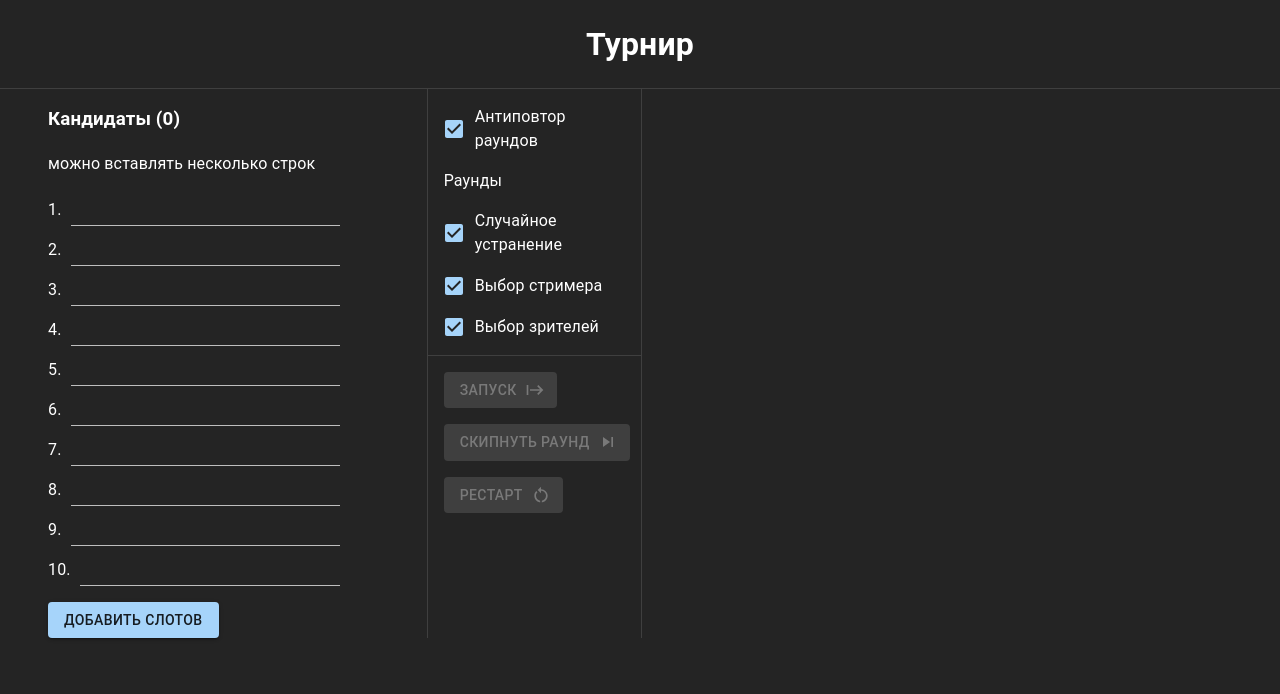
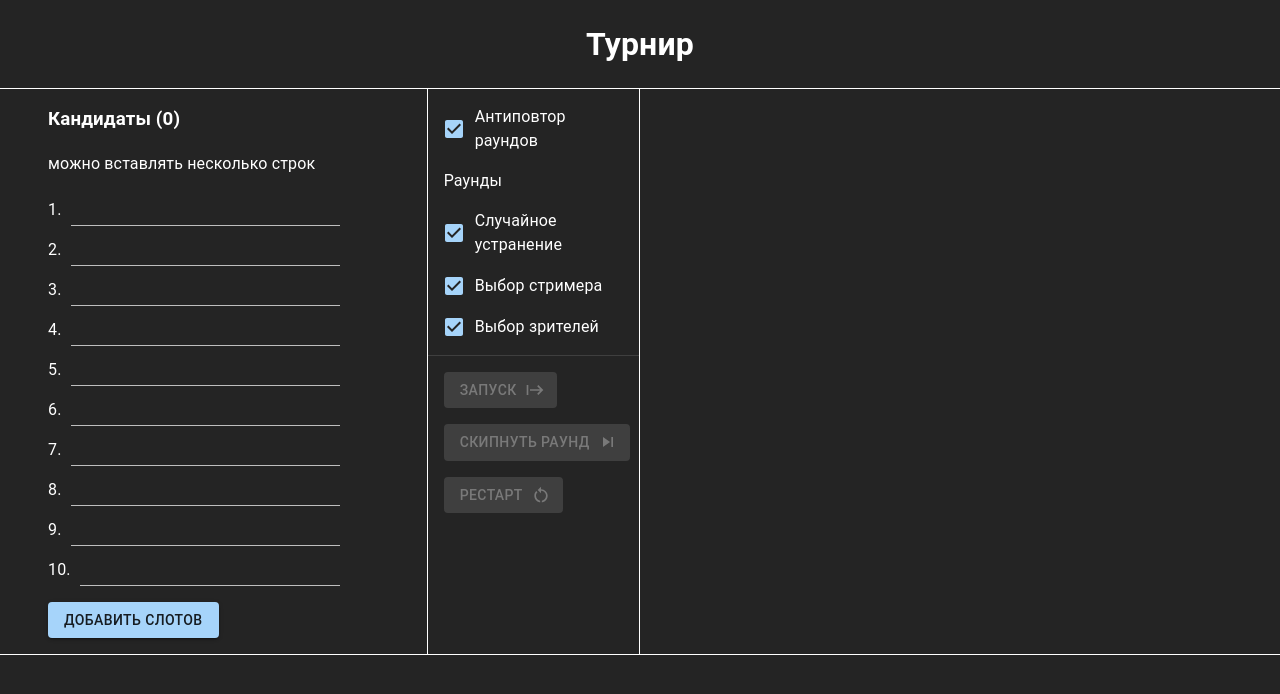
Before and after one commit to maximvl/turnir, a React (Create React App) app: page /#/ in a window 1280 px wide. Shown: the top 694 px of the page. Built offline with nearby package versions, Linux system fonts and the light colour scheme.

Commit message:
Grid fixes

```diff
--- a/src/components/ViewerChoiceRound.tsx
+++ b/src/components/ViewerChoiceRound.tsx
@@ -94,7 +94,7 @@ export default function ViewerChoiceRound({ items, onItemElimination }: Props) {
       <Box
         display="inline-block"
         alignItems="center"
-        style={{ paddingLeft: 16 }}
+        style={{ paddingLeft: 16, width: "100%" }}
       >
         <PollResults
           items={items}
--- a/src/router/TournirPage.tsx
+++ b/src/router/TournirPage.tsx
@@ -203,10 +203,21 @@ function TournirApp() {
         >
           Турнир
         </Box>
-        <Divider />
       </div>
-      <Grid container columnSpacing={0} border={0} columns={12}>
-        <Grid item xs={4} border={0} paddingTop={2}>
+      <Grid
+        container
+        columnSpacing={0}
+        border={0}
+        columns={12}
+        sx={{ borderTop: 0.5, borderBottom: 0.5 }}
+      >
+        <Grid
+          item
+          xs={4}
+          border={0}
+          paddingTop={2}
+          sx={{ width: "100%", paddingBottom: 2 }}
+        >
           <Grid
             container
             columns={1}
@@ -232,8 +243,15 @@ function TournirApp() {
             )}
           </Grid>
         </Grid>
-        <Divider orientation="vertical" flexItem />
-        <Grid item xs={2} border={0} paddingRight={0} paddingTop={2}>
+
+        <Grid
+          item
+          xs={2}
+          border={0}
+          paddingRight={0}
+          paddingTop={2}
+          sx={{ borderLeft: 0.5, borderRight: 0.5, paddingBottom: 2 }}
+        >
           <Grid container rowGap={2} alignItems="baseline" columns={1}>
             <Grid item xs={1} paddingLeft={2}>
               <Tooltip title="Один и тот же раунд не будет повторяться подряд">
@@ -316,8 +334,15 @@ function TournirApp() {
             </Grid>
           </Grid>
         </Grid>
-        <Divider orientation="vertical" flexItem />
-        <Grid item xs={5} border={0} paddingTop={2} textAlign="center">
+
+        <Grid
+          item
+          xs={6}
+          border={0}
+          paddingTop={2}
+          paddingRight={6}
+          textAlign="center"
+        >
           {turnirState === TurnirState.Start && (
             <div>
               <RoundTitle
```
